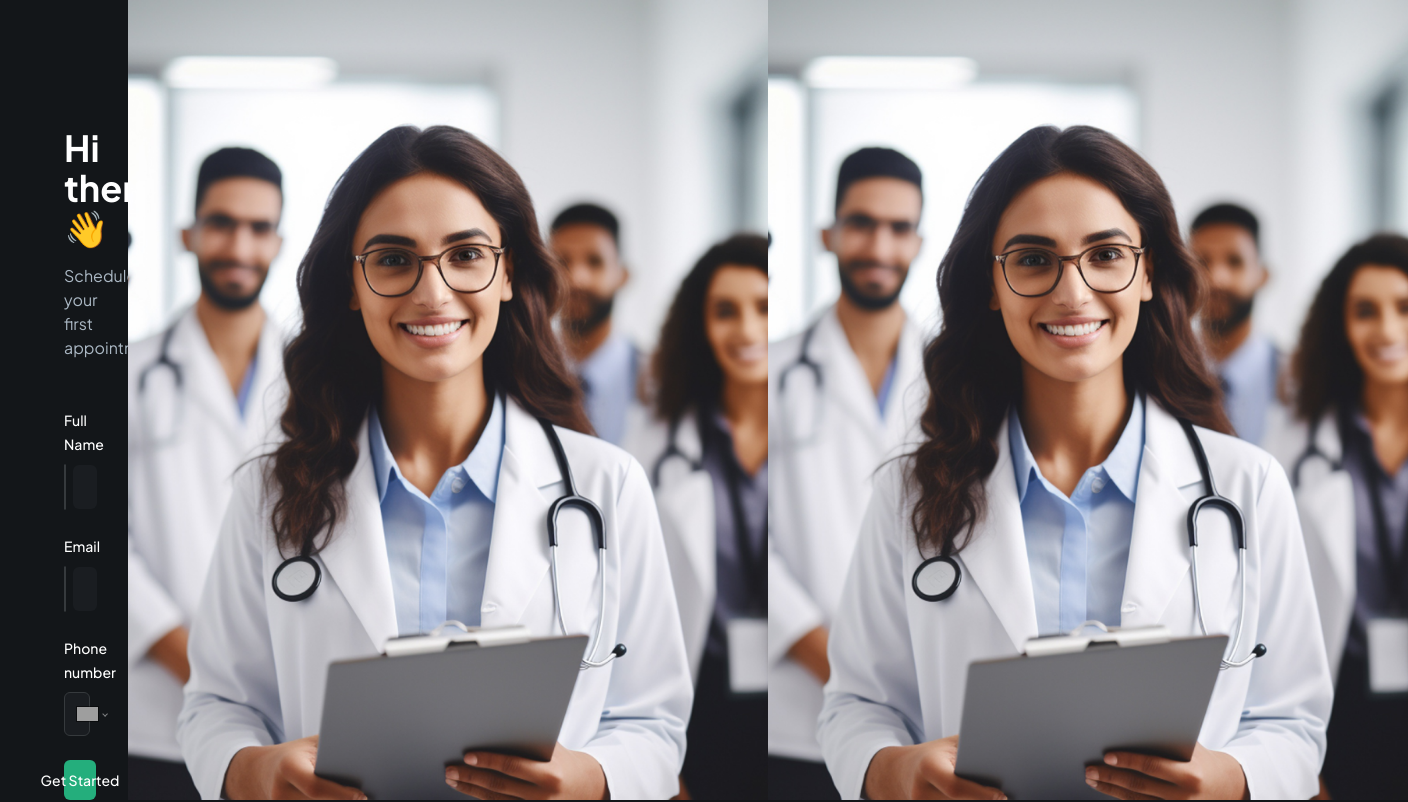
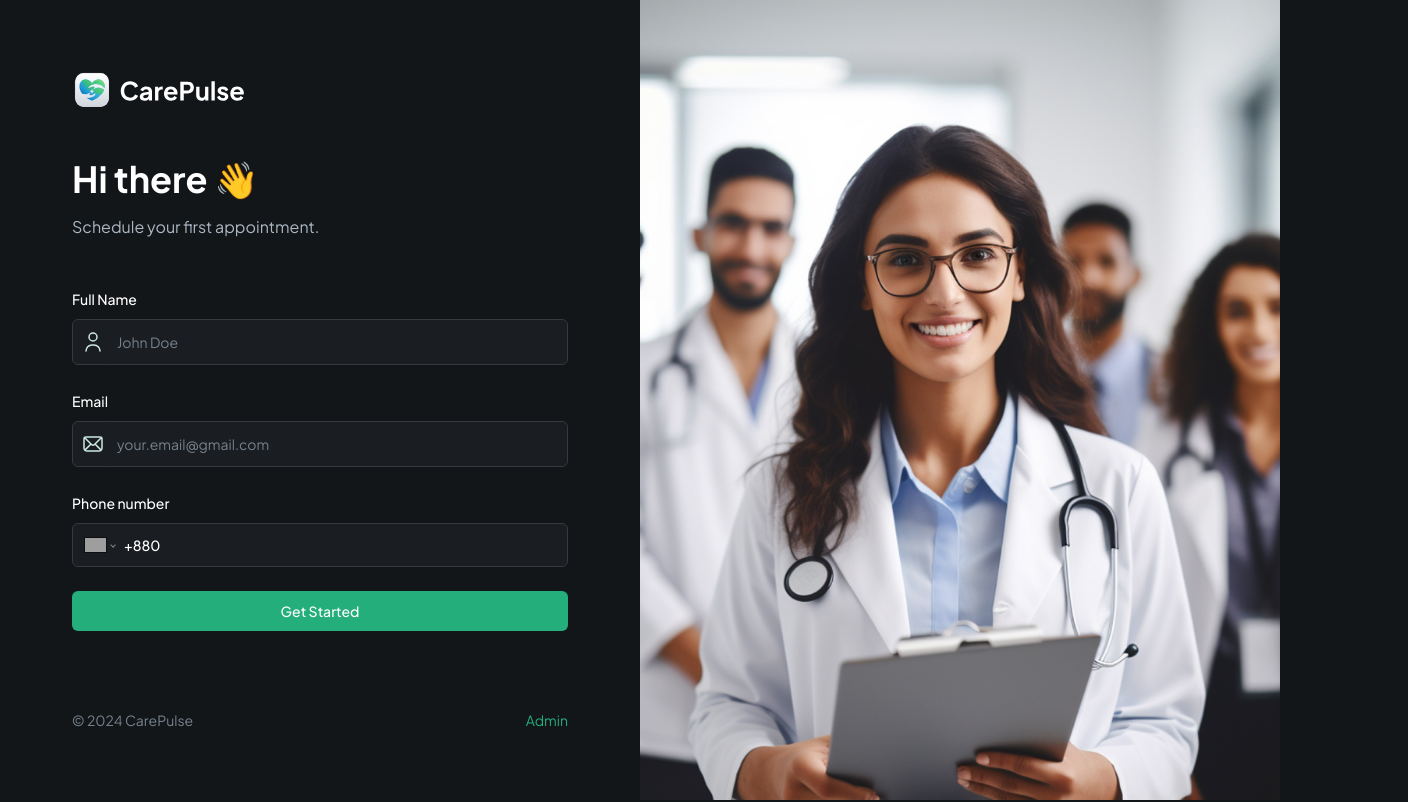
Before and after one commit to rasel9t6/care-pulse, a Next.js app: page / in a window 1280 px wide. Shown: the top 802 px of the page, 1408 px wide, since content can reach past the window. Built offline with nearby package versions, Linux system fonts and the light colour scheme; grey boxes are pictures that could not be loaded.

Commit message:
login-page

```diff
--- a/app/page.tsx
+++ b/app/page.tsx
@@ -34,13 +34,6 @@ export default function Home() {
         width={1000}
         className="side-img max-w-[50%]"
       />
-      <Image
-        src="/assets/images/onboarding-img.png"
-        height={1000}
-        width={1000}
-        alt="patient"
-        className="side-img max-w-[50%]"
-      />
     </main>
   );
 }
```
